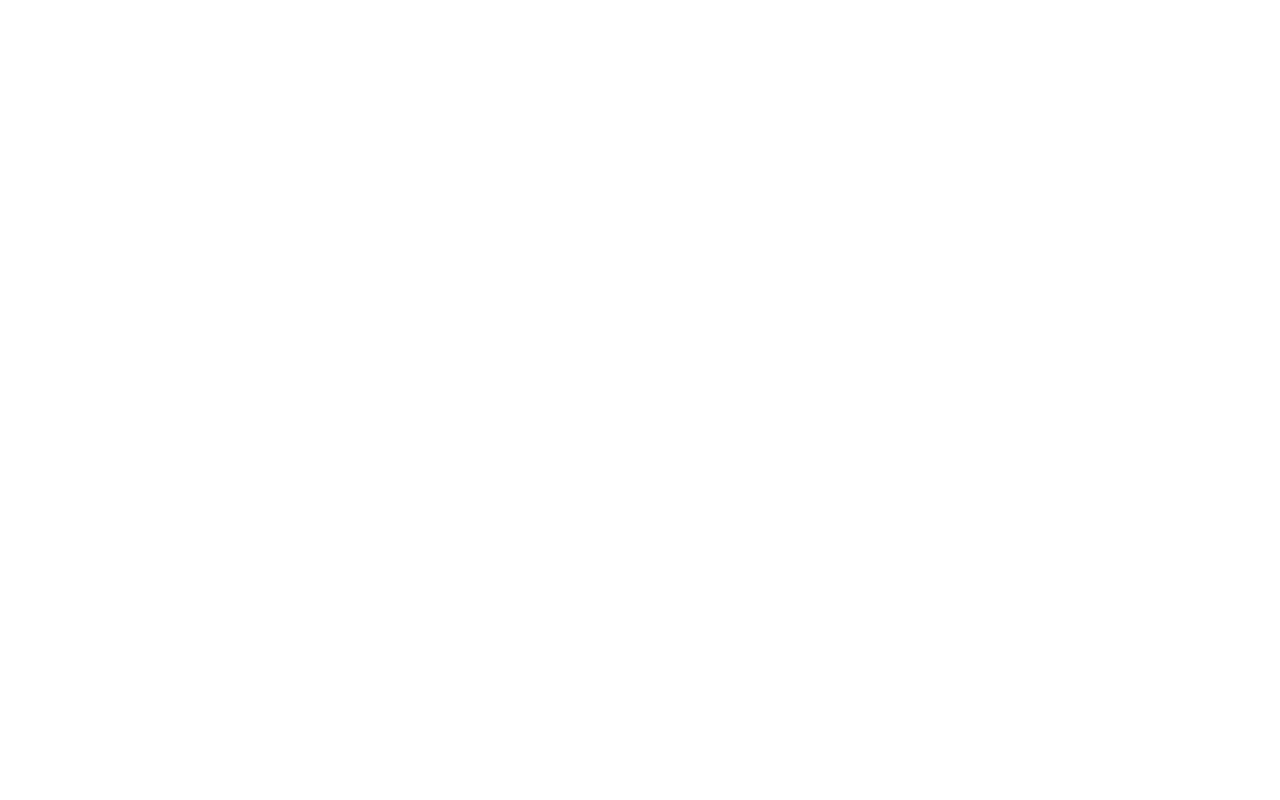
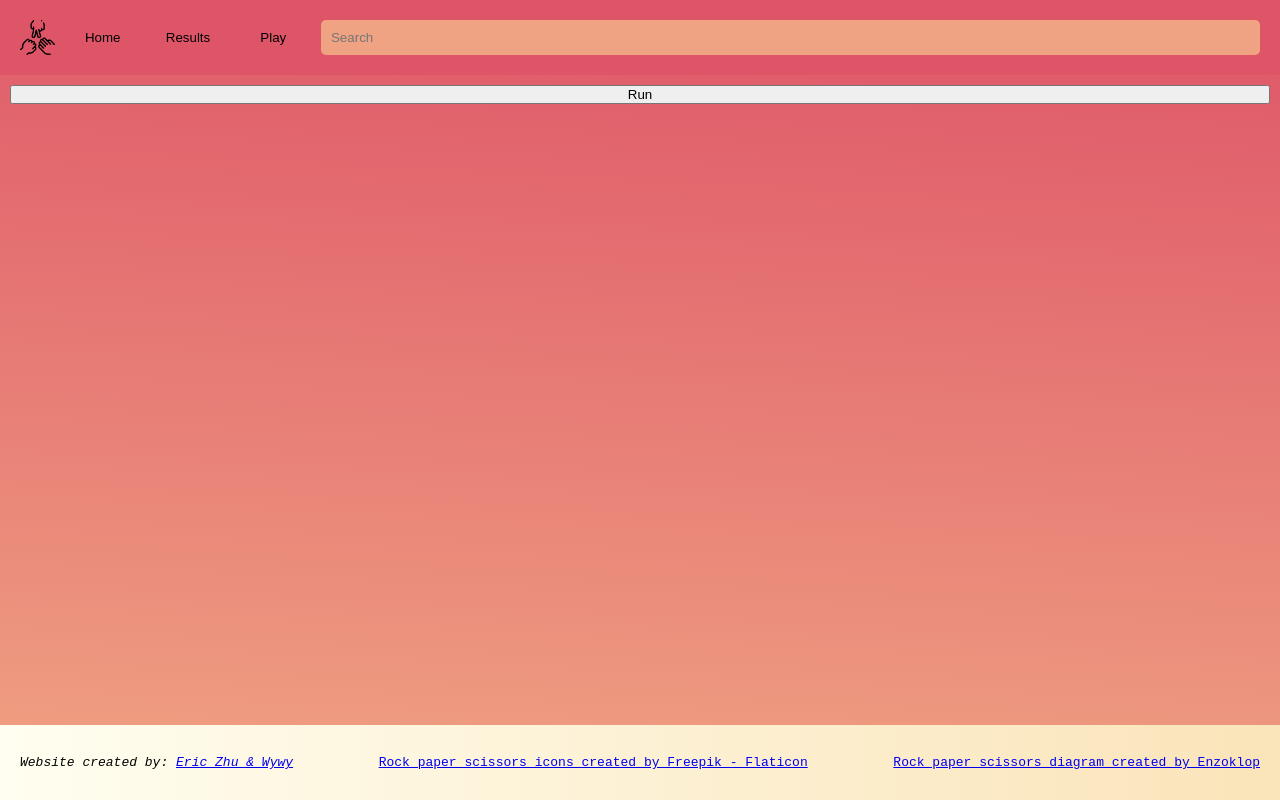
Before and after one commit to WywySenarios/Web-RockPaperScissors, a plain HTML site: page run.html in a window 1280 px wide. Drawn offline with Linux system fonts and the light colour scheme.

Commit message:
Topbar Functionality

```diff
--- a/run.html
+++ b/run.html
@@ -2,11 +2,49 @@
 <html lang="en">
 
 <head>
-
+    <title>Rock, Paper, Scissors! Runtime</title>
+    <link rel="icon" href="assets/rock-paper-scissors.png">
+    <link rel="stylesheet" href="stylesheets\main_sunset.css">
+    <link rel="stylesheet" href="stylesheets\bars.css">
 </head>
 
 <body>
+    <!-- Top bar -->
+    <div class="top-bar">
+        <!-- Icon -->
+        <img src="assets/rock-paper-scissors.png">
 
+        <!-- Buttons -->
+        <!-- Made thanks to : https://stackoverflow.com/questions/2906582/how-do-i-create-an-html-button-that-acts-like-a-link -->
+        <input type="button" onclick="location.href='main.html';"value="Home"></input>
+        <input type="button" onclick="location.href='visualization.html';" value="Results"></input>
+        <input type="button"  value="Play"></input>
+
+        <!-- Search bar -->
+        <input type="text" placeholder="Search">
+    </div>
+
+    <!-- Main content -->
+    <div class="mainContent">
+        <input type="button" onclick="run()" value="Run">
+    </div>
+
+    <!-- Footer -->
+    <footer>
+        <!-- Contact info -->
+        <address>
+            Website created by: <a href="mailto:wywyericzhu@gmail.com">Eric Zhu & Wywy</a>
+        </address>
+
+        <!-- Attributions -->
+        <a href="https://www.flaticon.com/free-icons/rock-paper-scissors" title="rock paper scissors icons">Rock
+            paper scissors icons created by Freepik - Flaticon</a>
+        <a href="https://commons.wikimedia.org/wiki/File:Rock-paper-scissors.svg" title="rock paper scissors icons">Rock
+            paper scissors diagram created by Enzoklop</a>
+    </footer>
+
+    <script src="run.js"></script>
+    <noscript>Your browser does not support JavaScript! Unfortunately, that means that you can't test my cool RPS algorithms on your computer. Very sad :c</noscript>
 </body>
 
 </html>
--- a/run.js
+++ b/run.js
@@ -1,12 +1,3 @@
-<!DOCTYPE html>
-<html lang="en">
-
-<head>
-
-</head>
-
-<body>
-
-</body>
-
-</html>
+function run() {
+    console.log("Horray!");
+}
--- a/stylesheets/bars.css
+++ b/stylesheets/bars.css
@@ -52,7 +52,7 @@
     aspect-ratio: 1;
 }
 
-.top-bar button {
+.top-bar input[type="button"] {
     height: 75px;
     width: 100px;
     padding: 0px;
--- a/stylesheets/main_sunset.css
+++ b/stylesheets/main_sunset.css
@@ -8,17 +8,29 @@ head {
 
 body {
     font-family: monospace;
-    background-color: #f0a383;
+    background: linear-gradient(3deg, #f0a383 0%, #de5568 100%);
 }
 
 /* COLORS GALORE */
 
-.top-bar button {
+.top-bar {
+    background-color: #de5568;
+}
+
+.top-bar input[type="button"] {
     background-color: unset;
 }
 
-.top-bar button:hover {
+.top-bar input[type="button"]:hover {
     background-color: #cd2561;
+}
+
+.top-bar input[type="text"] {
+    background-color:#f0a383;
+}
+
+footer {
+    background: linear-gradient(to right, #fffef0, #fae4b9);
 }
 
 /* Animations START */
```
Also changed, not shown: main.html (+8 -7 lines), visualization.html (+37 -1 lines).
